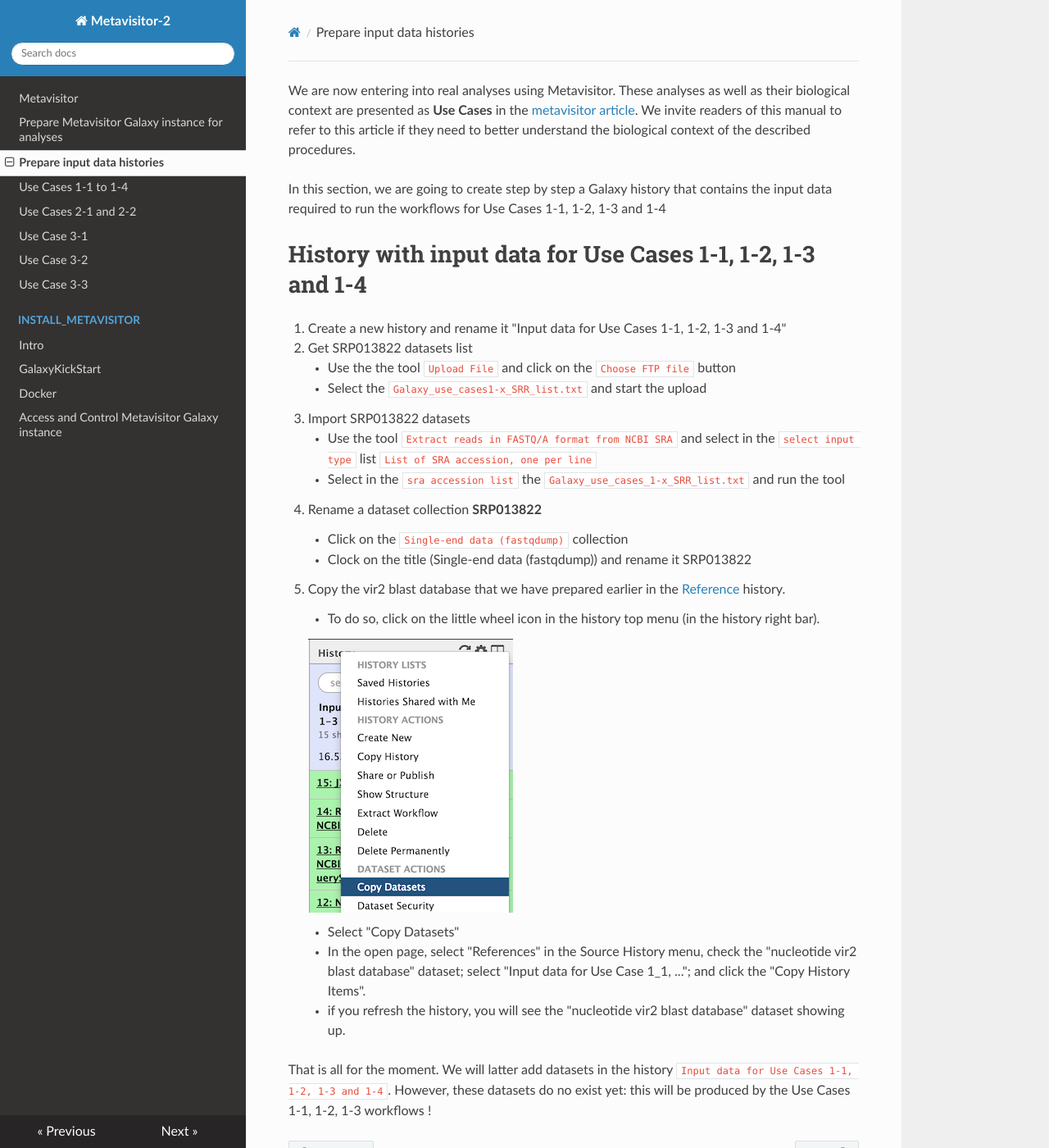
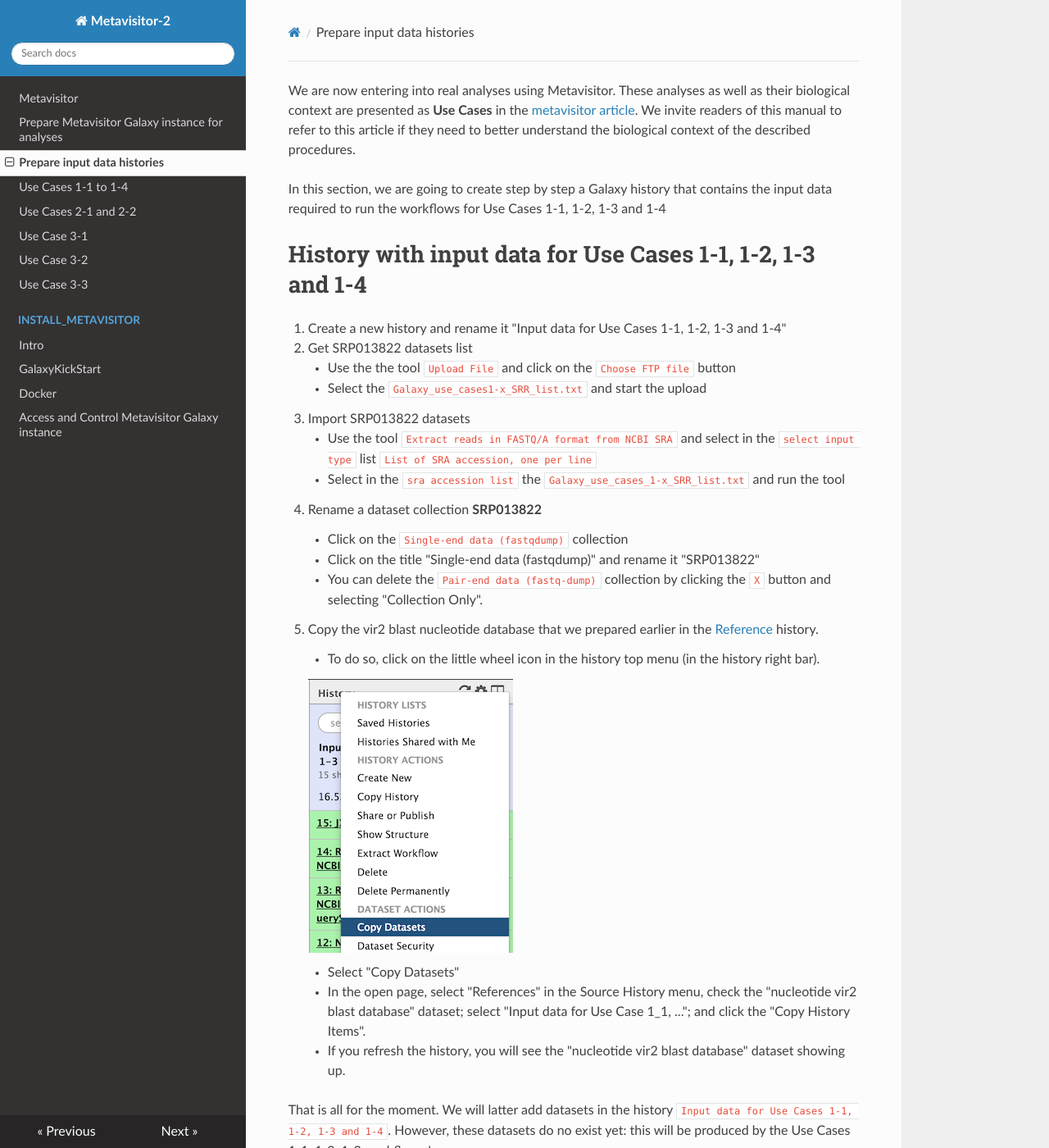
Before and after one commit to ARTbio/metavisitor, an MkDocs documentation site: the page built from docs/use_cases_input_data.md, in a window 1280 px wide and 1400 px high. Shown: the whole window at 82% size. Built offline with MkDocs 1.6.1, drawn with Linux system fonts in a browser that asks for light colours; nearby versions of some CDN libraries; old or Windows-style settings are respelled for this version of MkDocs.

Commit message:
Fix typo and add some instructions

```diff
--- a/docs/use_cases_input_data.md
+++ b/docs/use_cases_input_data.md
@@ -14,15 +14,16 @@
     - Select in the `sra accession list` the `Galaxy_use_cases_1-x_SRR_list.txt` and run the tool
 4. Rename a dataset collection **SRP013822**
     - Click on the `Single-end data (fastqdump)` collection
-    - Clock on the title (Single-end data (fastqdump)) and rename it SRP013822
+    - Click on the title "Single-end data (fastqdump)" and rename it "SRP013822"
+    - You can delete the `Pair-end data (fastq-dump)` collection by clicking the `X` button and selecting "Collection Only".
 
-5. Copy the vir2 blast database that we have prepared earlier in the [Reference](metavisitor_configure_references.md#3-prepare-blast-databases) history.
+5. Copy the vir2 blast nucleotide database that we prepared earlier in the [Reference](metavisitor_configure_references.md#3-prepare-blast-databases) history.
     - To do so, click on the little wheel icon in the history top menu (in the history right bar).
 
     ![copydataset](images/copydataset.png)
 
     - Select "Copy Datasets"
     - In the open page, select "References" in the Source History menu, check the "nucleotide vir2 blast database" dataset; select "Input data for Use Case 1_1, ..."; and click the "Copy History Items".
-    - if you refresh the history, you will see the "nucleotide vir2 blast database" dataset showing up.
+    - If you refresh the history, you will see the "nucleotide vir2 blast database" dataset showing up.
 
 That is all for the moment. We will latter add datasets in the history `Input data for Use Cases 1-1, 1-2, 1-3 and 1-4`. However, these datasets do no exist yet: this will be produced by the Use Cases 1-1, 1-2, 1-3 workflows !
```
